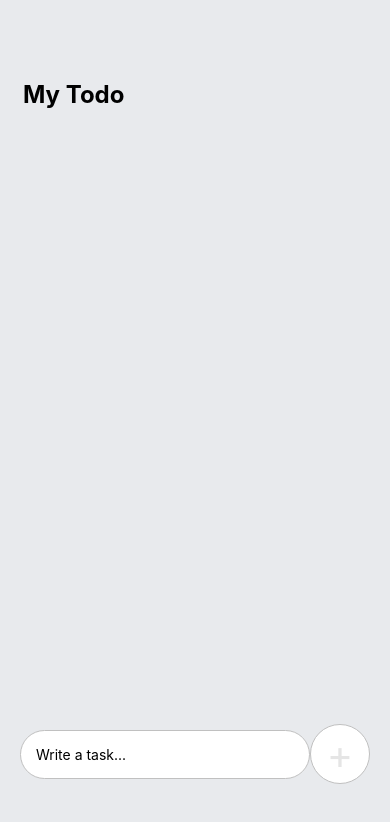
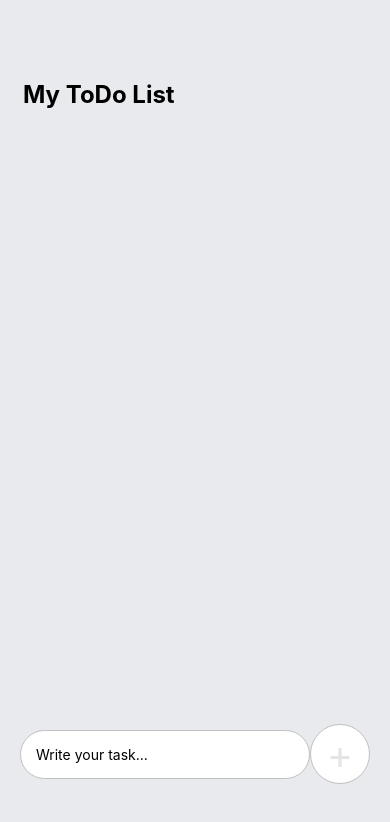
Before and after one commit to SidraQurban/TodoList, a React Native app: screen / in a window 390 px wide. Shown: the top 822 px of the page. Built offline with nearby package versions, Linux system fonts and the light colour scheme.

Commit message:
Update App.js

```diff
--- a/App.js
+++ b/App.js
@@ -29,7 +29,7 @@ export default function App() {
   return (
     <View style={styles.container}>
       <View style={styles.tasksWrapper}>
-        <Text style={styles.title}>My Todo</Text>
+        <Text style={styles.title}>My ToDo List</Text>
         <View style={styles.items}>
           {taskItem.map((item, index) => {
             return (
@@ -47,7 +47,7 @@ export default function App() {
       >
         <TextInput
           style={styles.input}
-          placeholder={"Write a task..."}
+          placeholder={"Write your task..."}
           value={task}
           onChangeText={(text) => setTask(text)}
         />
```
